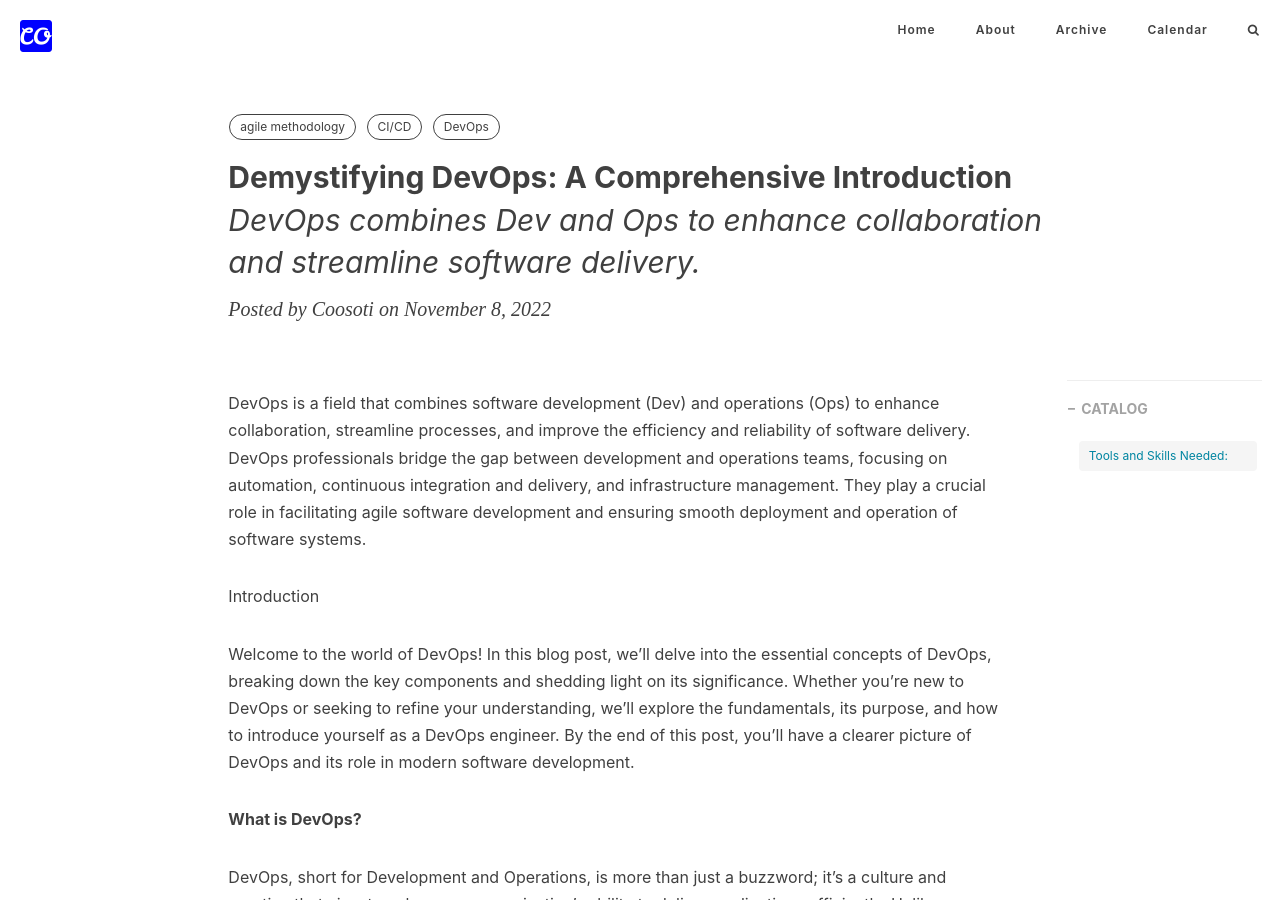
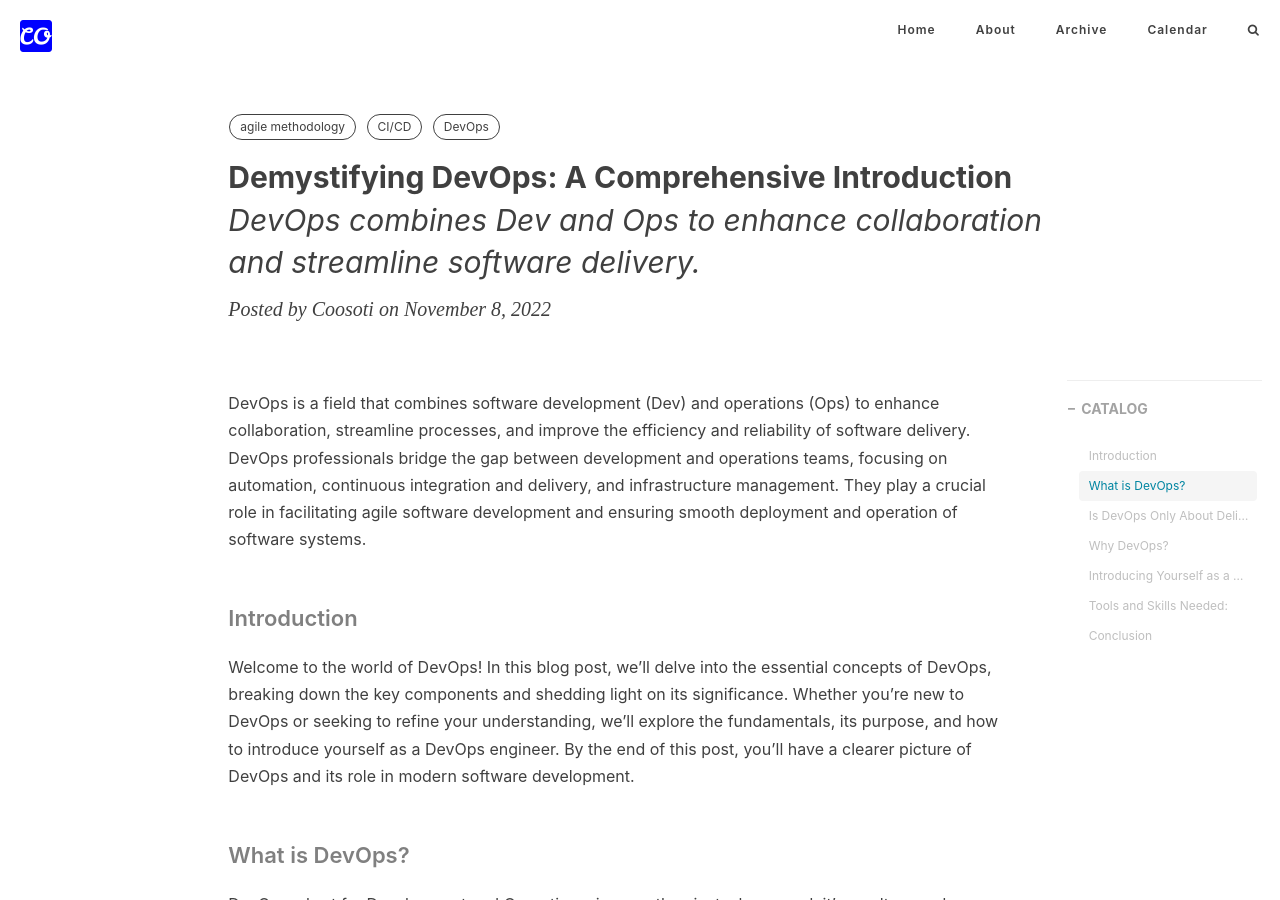
Before and after one commit to coosoti/blog, a Jekyll site: the page built from _posts/devops/2022-11-08-introduction-to-devops.md, in a window 1280 px wide and 900 px high. Built offline with Jekyll 4.4.1, drawn with Linux system fonts in a browser that asks for light colours; nearby versions of some CDN libraries; comment, search, counter and statistics services are not loaded.

Commit message:
formatting devops post 1

```diff
--- a/_posts/devops/2022-11-08-introduction-to-devops.md
+++ b/_posts/devops/2022-11-08-introduction-to-devops.md
@@ -12,11 +12,11 @@ tags:
 ---
 DevOps is a field that combines software development (Dev) and operations (Ops) to enhance collaboration, streamline processes, and improve the efficiency and reliability of software delivery. DevOps professionals bridge the gap between development and operations teams, focusing on automation, continuous integration and delivery, and infrastructure management. They play a crucial role in facilitating agile software development and ensuring smooth deployment and operation of software systems.
 
-Introduction
+#### Introduction
 
 Welcome to the world of DevOps! In this blog post, we'll delve into the essential concepts of DevOps, breaking down the key components and shedding light on its significance. Whether you're new to DevOps or seeking to refine your understanding, we'll explore the fundamentals, its purpose, and how to introduce yourself as a DevOps engineer. By the end of this post, you'll have a clearer picture of DevOps and its role in modern software development.
 
-**What is DevOps?**
+#### What is DevOps?
 
 DevOps, short for Development and Operations, is more than just a buzzword; it's a culture and practice that aims to enhance an organization's ability to deliver applications efficiently. Unlike traditional software development methods, DevOps seeks to bridge the gap between development and IT operations, promoting collaboration and automation throughout the software development lifecycle.
 
@@ -30,19 +30,19 @@ DevOps revolves around four key pillars:
 
 4. **Testing:** Continuous testing throughout the development cycle helps identify and rectify defects early, resulting in more stable and secure applications.
 
-**Is DevOps Only About Delivery?**
+#### Is DevOps Only About Delivery?
 
 DevOps isn't solely about delivering software faster; it's a comprehensive approach that encompasses automation, quality assurance, monitoring, and testing. While enhancing delivery speed is a critical goal, DevOps also aims to maintain or improve the quality of the delivered applications, monitor their performance, and ensure ongoing testing to catch issues early in the development process.
 
 In essence, DevOps is about optimizing the entire software development lifecycle to deliver value to end-users promptly and consistently.
 
-**Why DevOps?**
+#### Why DevOps?
 
 The evolution of DevOps was driven by the need to streamline and accelerate the software delivery process. In the past, without DevOps practices in place, organizations faced challenges in coordinating efforts between development, system administration, and release engineering teams.
 
 DevOps emerged to address these challenges and bring harmony to the software development process by automating, monitoring, and improving the quality of code and releases. By adopting DevOps principles, organizations can reduce delivery times, enhance product quality, and increase overall efficiency.
 
-**Introducing Yourself as a DevOps Engineer**
+#### Introducing Yourself as a DevOps Engineer
 
 When introducing yourself as a DevOps engineer in an interview or professional setting, follow these steps:
 
@@ -81,7 +81,7 @@ Remember, honesty is key when presenting your experience and background. DevOps
 
 - These are some of the key tools and skills typically required in a DevOps career, but it's important to note that the DevOps landscape is continuously evolving, and staying up-to-date with emerging technologies and practices is crucial for success in this field.
 
-Conclusion
+#### Conclusion
 
 DevOps is a transformative approach to software development, emphasizing collaboration, automation, and quality throughout the development lifecycle. Its impact on organizations is profound, resulting in faster delivery, improved quality, and enhanced overall efficiency.
 
```
